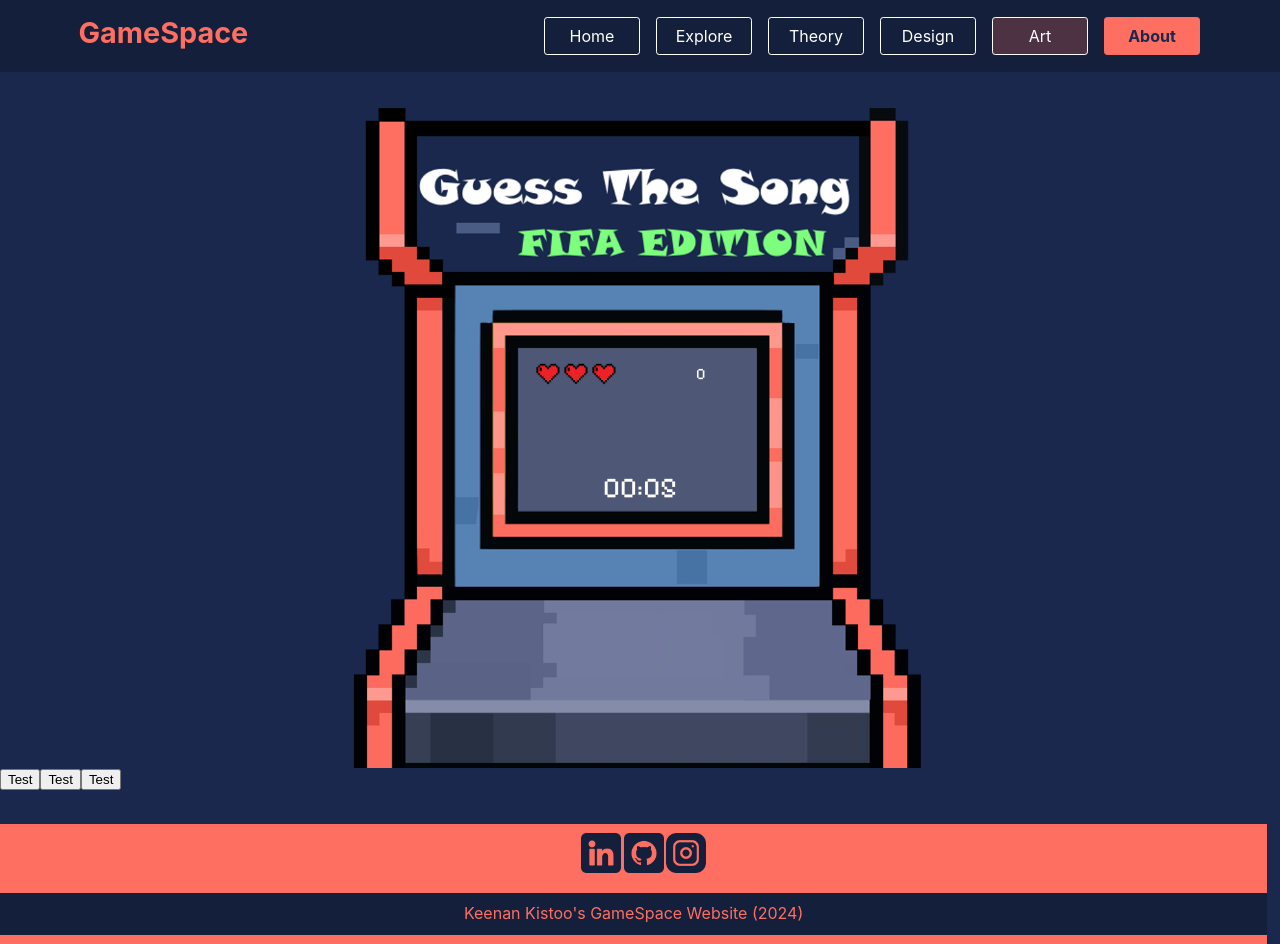
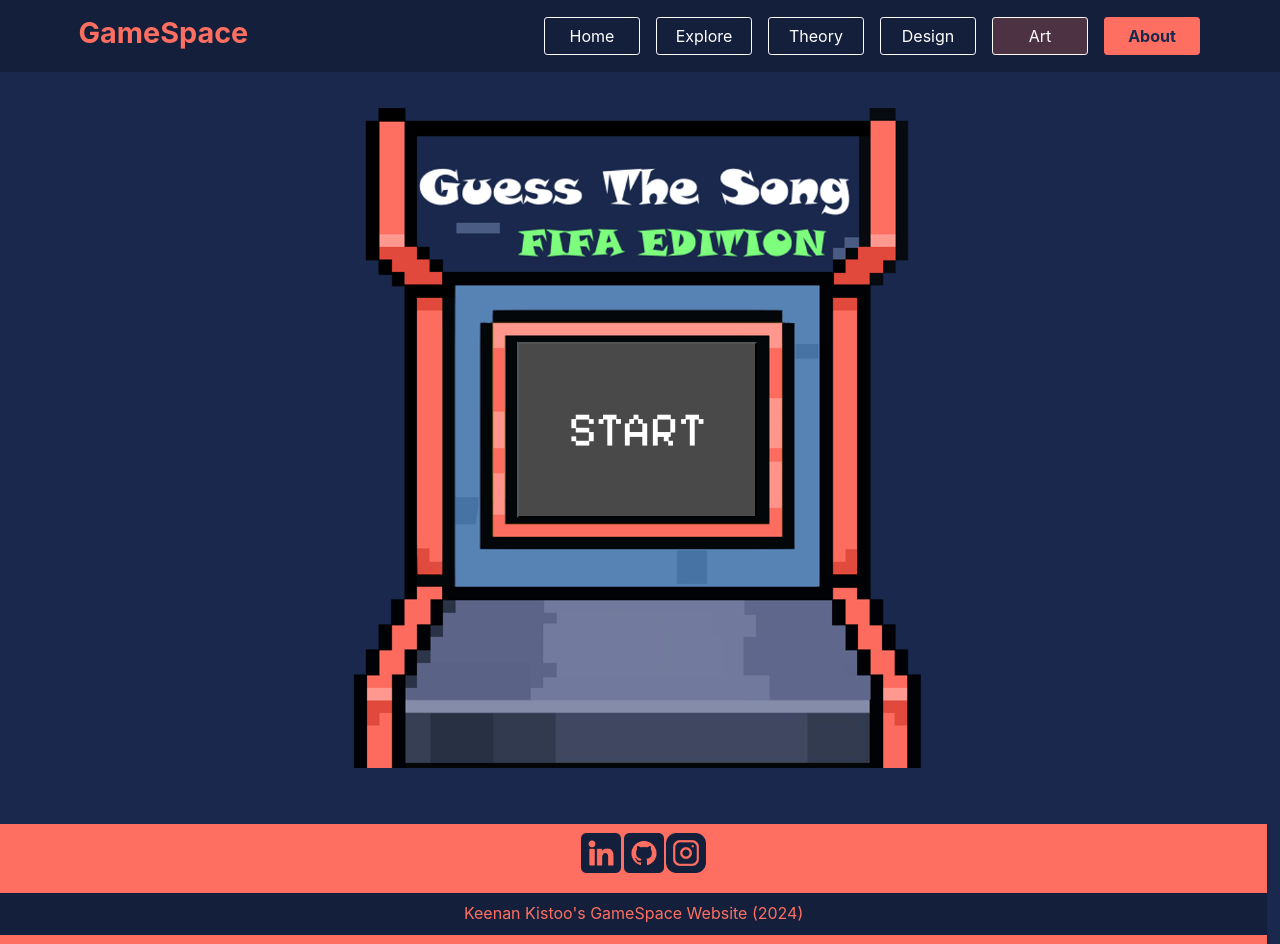
Before and after one commit to KeenanKistoo/2438840_Exam, a React (Create React App) app in the folder gamer-hub/: page /art in a window 1280 px wide. Built offline with nearby package versions, Linux system fonts and the light colour scheme.

Commit message:
GAME WORKS!!

```diff
--- a/gamer-hub/src/Components/Game/Game.css
+++ b/gamer-hub/src/Components/Game/Game.css
@@ -89,24 +89,16 @@
 
 .icon-sect{
     position: absolute;
-    top: 55%;
-    left: 51.5%;
+    top: 50%;
+    left: 53%;
     transform: translateX(-50%);
     display: flex;
     justify-content: space-between;
-    width: 5rem;
+    width: 10rem;
 }
 
-.icons{
-    position: relative  ;
-    color: white;
-    font-size: 1.5rem;
-    padding-left: 0.6rem;
-    padding-right: 0.5rem;
-    border-radius: 100%;
-    left: 5%;
-    border: 1px solid white;
-
+.warn{
+    font-size: 1.1rem;
 }
 
 .icon-pause{
@@ -179,3 +171,33 @@
 .incorrect{
     background-color: rgb(243, 88, 88);
 }
+
+.start-sect{
+    position: absolute;
+    top: 44.5%;
+    left: 49.8%;
+    transform: translateX(-50%);
+}
+.restart-sect{
+    position: absolute;
+    top: 79.5%;
+    left: 49.8%;
+    transform: translateX(-50%);
+}
+
+.start-btn{
+    height: 11rem;
+    width:  15rem;
+    background-color: #494949;
+    font-family: "Pixelify Sans", sans-serif;
+    font-size: 3rem;
+    color: white;
+}
+.restart-btn{
+    height: 5rem;
+    width:  15rem;
+    background-color: #494949;
+    font-family: "Pixelify Sans", sans-serif;
+    font-size: 3rem;
+    color: white;
+}
--- a/gamer-hub/src/Components/Game/Game.jsx
+++ b/gamer-hub/src/Components/Game/Game.jsx
@@ -61,6 +61,11 @@
 
     //Detect Btn Answers
     const [buttonDist, setButtonDist] = useState(false);
+
+    //Start Button
+    const [disableStart, setDisableStart] = useState(false);
+    //Restart Button
+    const [disableRestart, setDisableRestart] = useState(false);
 
     //Random Selection of 5 Songs ***Add this function to the start button.
     function genSongs(){
@@ -146,14 +151,20 @@
     function startLoad(){
         setGameState('load')
         console.log(gameState);
+        setDisableStart(true)
+        setDisableRestart(false)
     }
 
 
     //score state
     const [earn, setEarn] = useState(false);
     const [loss, setLoss] = useState(false);
+
+    //All questions asked
+    const [questionsAsked, setQuestionsAsked] = useState(0);
     function assignScore(selectedAnswer){
         setBtnsActive(false);
+        setQuestionsAsked(prev => prev + 1);
         setGameState('score');
         setUserAns(true);
         let corrAudio = new Audio(Correct)
@@ -166,8 +177,16 @@
         }else if(answer.answer!== selectedAnswer){
             setLoss(true);
             setLives(prev => prev - 1)
+            console.log(lives);
+            if(lives < 2){
+                setGameState('end');
+            }
             incorrAudio.play();
             setComm(answer.answer)
+        }
+
+        if(questionsAsked > 6){
+            setGameState('end');
         }
     }
     //https://www.youtube.com/watch?v=4_9yJXO4F2Y
@@ -204,6 +223,7 @@
         if(gameState === 'wait'){
             setCountdown(5);
             setNewWidth(100);
+            setQuestionsAsked(0);
             //console.log("Waiting For Player")
         }else if(gameState === 'load'){
             setComm('Loading...')
@@ -242,8 +262,16 @@
                 assignScore('no answer');
             }
             setNextState('ready')
+        }else if(gameState === 'end'){
+            if(lives <=1){
+                setComm('Nice Try!')
+                setDisableRestart(true)
+            }else{
+                setComm('Well Done!')
+            }
+            clearInterval(timerId.current)
         }
-     }, [gameState,userAns])
+     }, [gameState,userAns,lives])
 
     return (
         <section className='arcade-screen'>
@@ -256,7 +284,7 @@
             <section className="score-sect">
                 <p className="score">{score}</p>
             </section>
-            <section className="icon-sect">
+            <section className="icon-sect" style={{top: '50%', left: '53%'}}>
                 <p className="warn">{comm}</p>
             </section>
             <section className={`prog-sect  ${gameState === 'listen' ? '' : 'hidden'}`}>
@@ -266,21 +294,23 @@
                 <p className="time-txt" ref={timerId}>{gameState === score ? '' : `00:0${countdown}`}</p>
             </section>
             <section className={`answer-sect ${gameState === 'answer' || gameState === 'score' ? '' : 'hidden'}`}>
-                <button ref={button1} onClick={() => assignScore(answer1)} className= {`ans-btn ${gameState === 'score'&& answer.answer === answer1 ? 'correct': 'incorrect'}`} disabled={btnsActive ? false : true}>{answer1}</button>
-                <button ref={button2} onClick={() => assignScore(answer2)} className= {`ans-btn ${gameState === 'score' && answer.answer === answer2 ? 'correct': 'incorrect'}`} disabled={btnsActive ? false : true}>{answer2}</button>
-                <button ref={button3} onClick={() => assignScore(answer3)} className= {`ans-btn ${gameState === 'score' && answer.answer === answer2 ? 'correct': 'incorrect'}`} disabled={btnsActive ? false : true}>{answer3}</button>
-                <button ref={button4} onClick={() => assignScore(answer4)} className= {`ans-btn ${gameState === 'score' && answer.answer === answer2 ? 'correct': 'incorrect'}`} disabled={btnsActive ? false : true}>{answer4}</button>
+                <button ref={button1} onClick={() => assignScore(answer1)} className= 'ans-btn' disabled={btnsActive ? false : true}>{answer1}</button>
+                <button ref={button2} onClick={() => assignScore(answer2)} className='ans-btn' disabled={btnsActive ? false : true}>{answer2}</button>
+                <button ref={button3} onClick={() => assignScore(answer3)} className= 'ans-btn' disabled={btnsActive ? false : true}>{answer3}</button>
+                <button ref={button4} onClick={() => assignScore(answer4)} className= 'ans-btn' disabled={btnsActive ? false : true}>{answer4}</button>
             </section>
-            <section>
-                <button onClick={() => startLoad()}>Test</button>
-                <button onClick={() => setButtonAnswers()}>Test</button>
-                <button onClick={() => playSong()}>Test</button>
-            </section>
+
             <section className="score-info-sect">
                 <p className={`score ${earn ? '' : 'hidden'}`}>+300</p>
             </section>
             <section className="life-info-sect">
                 <p className={`score ${loss ? '' : 'hidden'}`}>-1</p>
+            </section>
+            <section className={`start-sect ${disableStart ? 'hidden' : ''}`}>
+                <button onClick={() => startLoad()} className="start-btn">START</button>
+            </section>
+            <section className={`restart-sect ${disableRestart ? '' : 'hidden'}`}>
+                <button onClick={() => startLoad()} className="restart-btn">Restart</button>
             </section>
         </section>
     );
```
